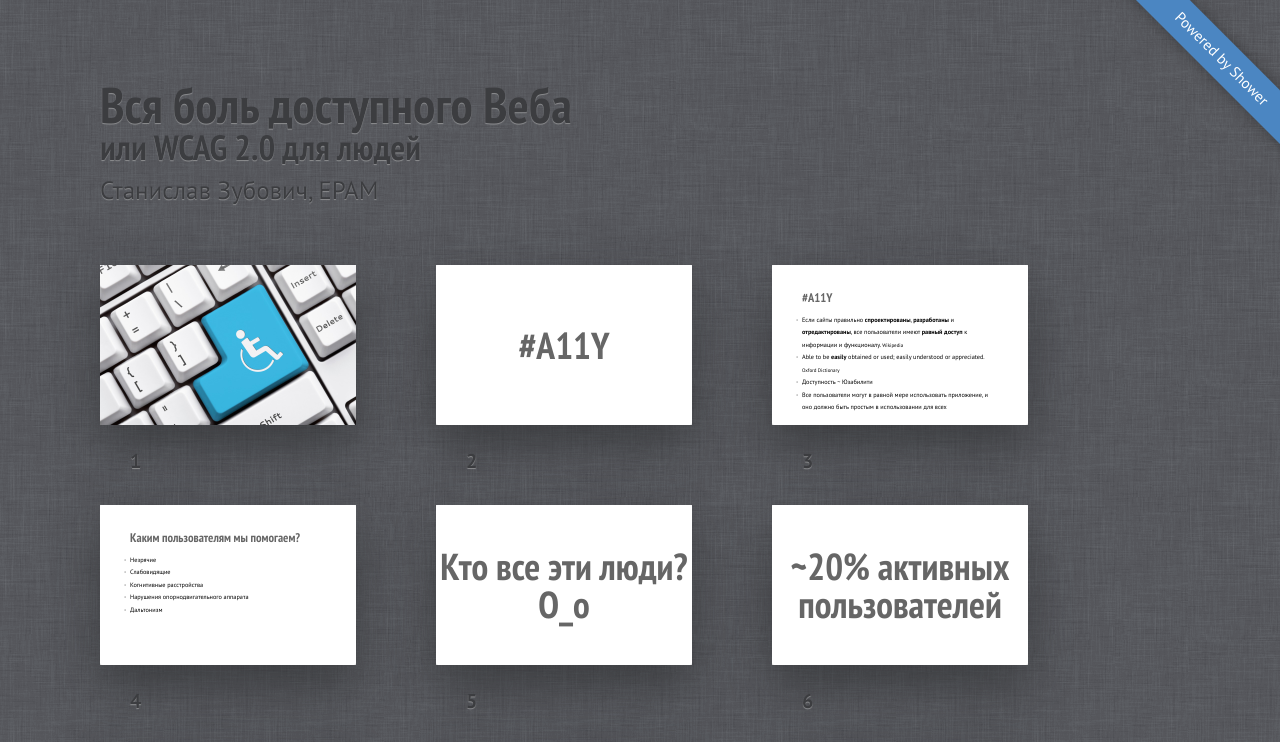
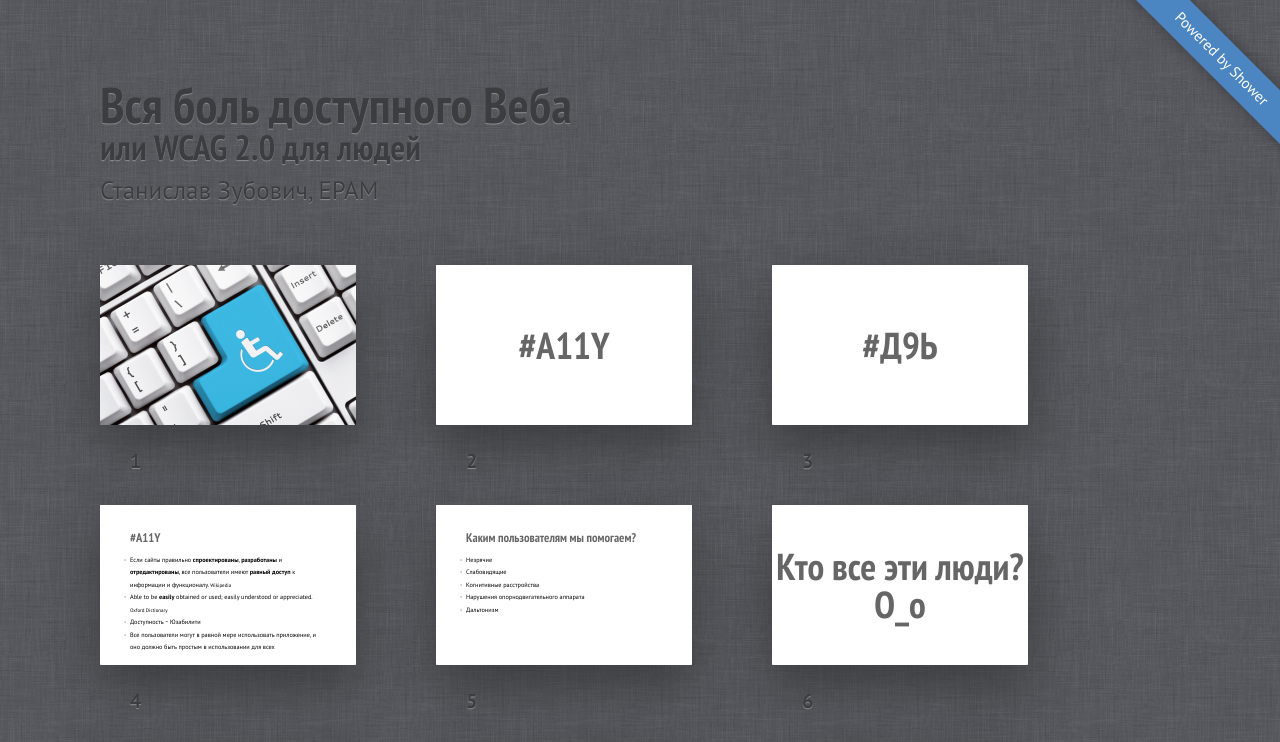
Before and after one commit to StanislauZubovich/WCAG, a plain HTML site: page index.html in a window 1280 px wide. Shown: the top 742 px of the page. Drawn offline with Linux system fonts and the light colour scheme.

Commit message:
WCAG a11y

```diff
--- a/index.html
+++ b/index.html
@@ -20,6 +20,10 @@
 
 	<section class="slide shout"><div>
 		<h2>#A11Y</h2>
+		</div></section>
+
+	<section class="slide shout"><div>
+		<h2>#Д9Ь</h2>
 		</div></section>
 
 	<section class="slide"><div>
```
